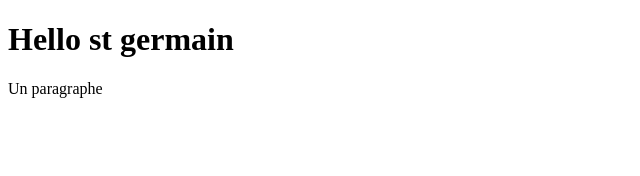
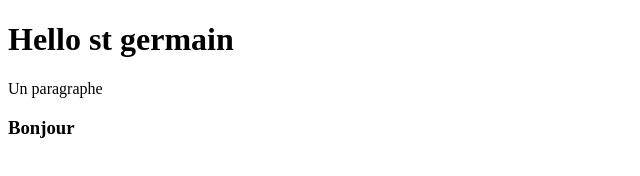
Before and after one commit to erwincalvez/diapason, a plain HTML site: page index.html in a window 1280 px wide. Shown: the full height of the page, 0-640 px from the left. Drawn offline with Linux system fonts and the light colour scheme.

Commit message:
ajout main index.html

```diff
--- a/index.html
+++ b/index.html
@@ -8,7 +8,12 @@
     <header>
       <h1>Hello st germain</h1>
       <p>Un paragraphe</p>
+
     </header>
-
+    <main>
+        <article class="top">
+          <h3>Bonjour</h3>
+        </article>
+    </main>
   </body>
 </html>
```
